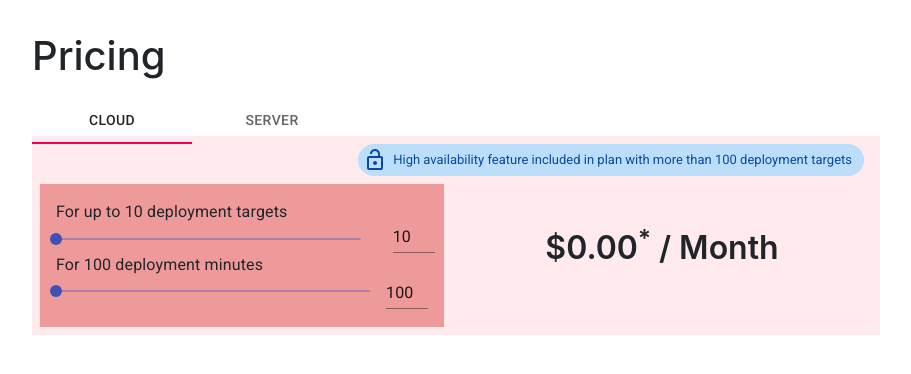
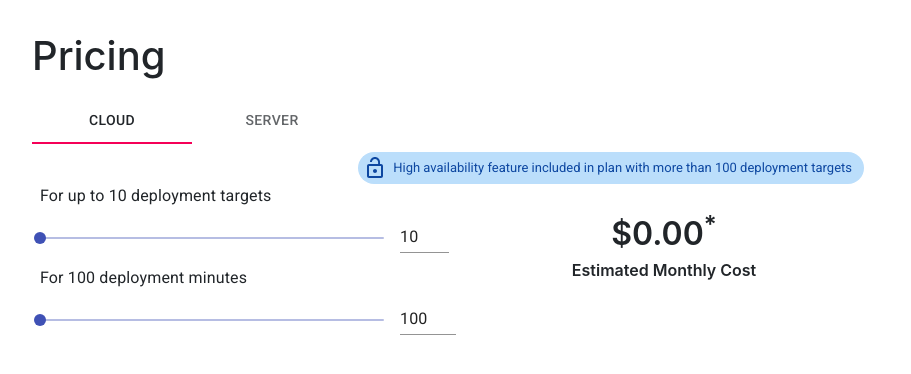
Before and after one commit to neilbo/octpus-design-react, a React (Create React App) app: page / in a window 1280 px wide. Shown: the top 374 px of the page, without its empty margins (184-1095 px from the left). Built offline with nearby package versions, Linux system fonts and the light colour scheme.

Commit message:
styling, remove arrow on number input

```diff
--- a/src/pages/pricing/components/CloudPricing.tsx
+++ b/src/pages/pricing/components/CloudPricing.tsx
@@ -5,37 +5,11 @@ import { makeStyles } from "@material-ui/core/styles";
 import { formatCcy, handleInvalidValue } from "../../../utils";
 import HighAvailabilityInfo from "./HighAvailabilityInfo";
 import { red } from "@material-ui/core/colors";
+import styles from "./Pricing.module.scss";
 
 
 const useStyles = makeStyles((theme) => ({
-  inputs: { // rename this
-    padding: '1em', // TODO :: fix this
-    backgroundColor: red[200],
 
-  },
-  inputNumber: {
-    width: 42, // fix this
-  },
-  box: {
-    // marginLeft: 200,
-    // marginRight: 200,
-    backgroundColor: red[50],
-    paddingLeft: 8,
-    paddingRight: 16,
-  },
-  totalPrice: {
-    display: 'flex',
-    justifyContent: 'center',
-    alignItems: 'center',
-    fontSize: '2em',
-    fontWeight: 600,
-  },
-  sliderContainer: {
-    display: 'flex',
-  },
-  slider: {
-    alignSelf: 'flex-end',
-  },
   paper: {
     padding: theme.spacing(2),
     textAlign: 'center',
@@ -162,27 +136,27 @@ const CloudPricing = () => {
 
   return (
     <>
-      <Box className={classes.box}>
+      <Box className={styles.pricing}>
         <Grid container spacing={2} justify="flex-end">
           <Grid item>
             <HighAvailabilityInfo />
           </Grid>
         </Grid>
+        <div></div>
+        <Grid container spacing={2}>
+          <Grid xs={12} sm={6} className={styles.controls_container}>
 
             <Grid container spacing={2}>
-          <Grid item xs={12} sm={6}>
-          {/* sliders and inputs */}
-            <Grid item className={classes.inputs}>
+              <Grid item xs={12} className={styles.slider_info}>
                 <Typography>
                   For{" "}
                   {valueTargets <= FREE_TARGETS
                     ? ` up to 10 deployment targets`
                     : " up to " + valueTargets + " deployment targets "}
                 </Typography>
-
-                <Grid container spacing={4}>
-                  <Grid item xs className={classes.sliderContainer}>
-                    <Slider className={classes.slider}
+              </Grid>
+              <Grid item xs className={styles.slider}>
+                <Slider
                   value={typeof valueTargets === "number" ? valueTargets : 0}
                   onChange={handleSliderChange}
                   aria-labelledby="input-slider"
@@ -190,10 +164,9 @@ const CloudPricing = () => {
                   max={5000}
                 />
               </Grid>
-                  <Grid item xs={2}>
-                  {/* center input */}
+              <Grid item xs={2} className={styles.input}>
                 <Input
-                      className={classes.inputNumber}
+                  className={styles.input_number}
                   value={valueTargets}
                   margin="dense"
                   onChange={(e) =>
@@ -206,18 +179,22 @@ const CloudPricing = () => {
                     max: 5000,
                     type: "number",
                     "aria-labelledby": "input-slider",
+                    disableUnderline: true
                   }}
                 />
               </Grid>
             </Grid>
+            {/*  */}
+            <Grid container spacing={2}>
+              <Grid item xs={12} className={styles.slider_info}>
                 <Typography>
                   For{" "}
                   {valueMinutes <= FREE_TARGETS
                     ? ` free deployment minutes `
                     : " " + valueMinutes + " deployment minutes "}
                 </Typography>
-                <Grid container spacing={2} alignItems="center">
-                  <Grid item xs>
+              </Grid>
+              <Grid item xs className={styles.slider}>
                 <Slider
                   value={typeof valueMinutes === "number" ? valueMinutes : 0}
                   onChange={handleSliderChangeMinutes}
@@ -226,9 +203,9 @@ const CloudPricing = () => {
                   max={10000}
                 />
               </Grid>
-                  <Grid item>
+              <Grid item xs={2} className={styles.input}>
                 <Input
-                      className={classes.inputNumber}
+                  className={styles.input_number}
                   value={valueMinutes}
                   margin="dense"
                   onChange={(e) =>
@@ -241,21 +218,18 @@ const CloudPricing = () => {
                     max: 10000,
                     type: "number",
                     "aria-labelledby": "input-slider-minutes",
+                    disableUnderline: true
                   }}
                 />
               </Grid>
             </Grid>
           </Grid>
-            {/* <Paper className={classes.paper}>xs=12 sm=6</Paper> */}
-          </Grid>
-          <Grid item xs={12} sm={6} className={classes.totalPrice}>
+          <Grid item xs={12} sm={6} className={styles.total_price}>
             {/* Total */}
             <p>
-              <span>
               {formatCcy(totalPrice)}
               <sup>*</sup>
-              </span>
-              <span> / Month</span>
+              <p className={styles.description}>Estimated Monthly Cost</p>
             </p>
             {/* <Paper className={classes.paper}>xs=12 sm=6</Paper> */}
           </Grid>
--- /dev/null
+++ b/src/pages/pricing/components/Pricing.module.scss
@@ -0,0 +1,45 @@
+.pricing {
+    // background-color: #f5f5f5;
+    padding: 8px 16px;
+}
+
+.controls_container{
+    // padding: 8px;
+    // background-color: red;
+}
+
+.input {
+    width: 100%;
+}
+
+.controls_container {
+    // background-color: lightskyblue;
+}
+
+.slider_info {
+    // background-color: purple;
+}
+
+.slider {
+    // background-color: orange;
+}
+.input {
+    // background-color: aquamarine;
+    input[type=number]::-webkit-inner-spin-button,
+    input[type=number]::-webkit-outer-spin-button {
+        -webkit-appearance: none;
+        margin: 0;
+    }
+}
+
+.total_price {
+    display: flex;
+    justify-content: center;
+    align-items: center;
+    font-size: 2em;
+    font-weight: 600;
+    text-align: center;
+    p.description {
+        font-size: 1rem;
+    }
+}
--- a/src/resources/styles.scss
+++ b/src/resources/styles.scss
@@ -17,7 +17,6 @@ body {
       sans-serif;
     -webkit-font-smoothing: antialiased;
     -moz-osx-font-smoothing: grayscale;
-    // background-color: #f5f5f5; // grey[50]
   }
 
   code {
```
Lines whose indentation alone changed are shown as unchanged.
